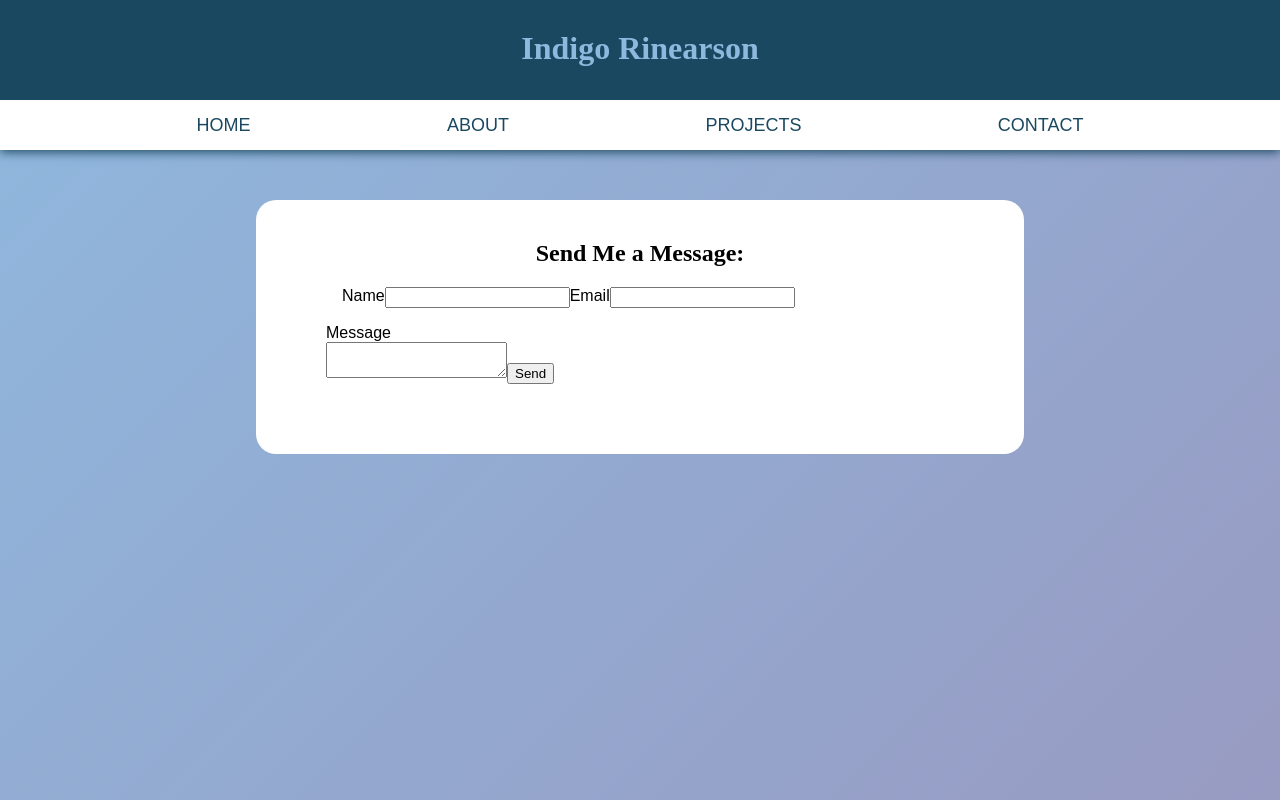
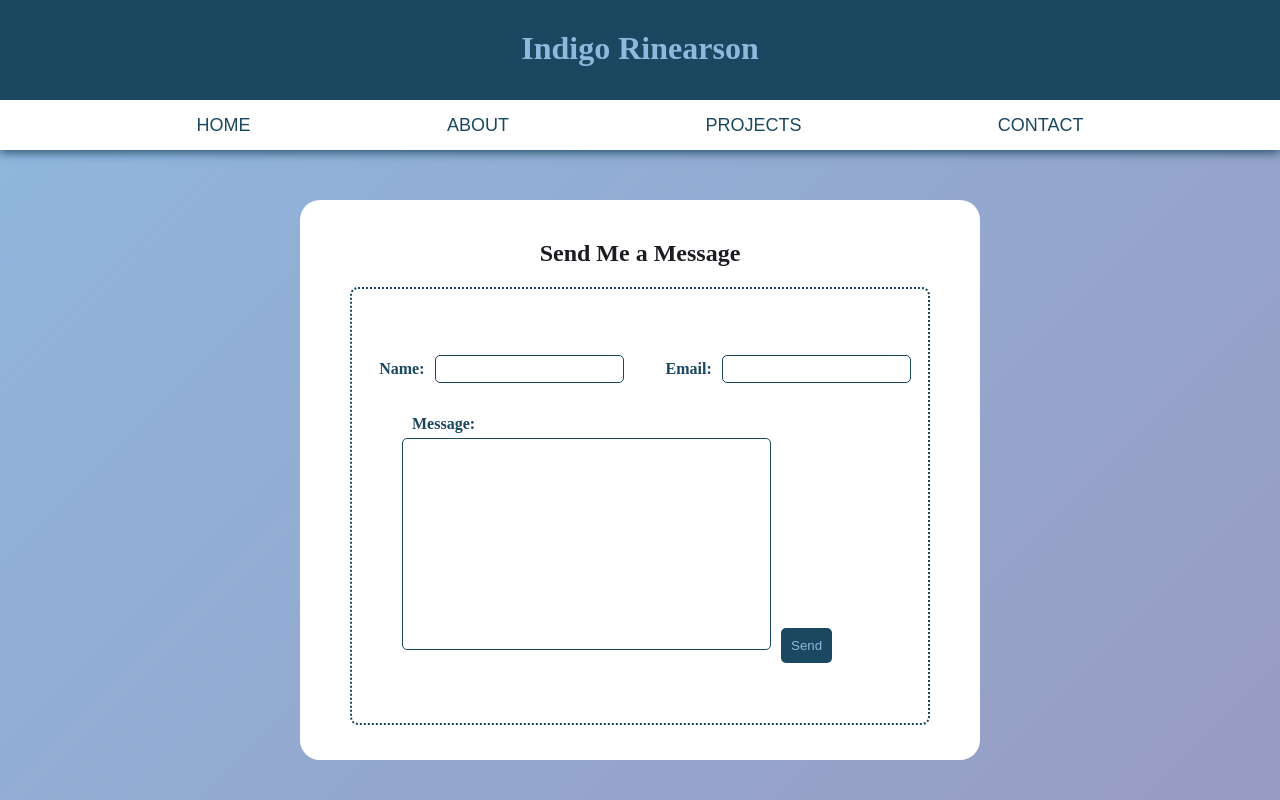
Before and after one commit to indi-rin/portfolio, a React (Create React App) app: page /contact in a window 1280 px wide. Shown: the top 800 px of the page. Built offline with nearby package versions, Linux system fonts and the light colour scheme.

Commit message:
continued contact styling

```diff
--- a/src/components/About/About.style.ts
+++ b/src/components/About/About.style.ts
@@ -6,7 +6,7 @@ export const Container = styled.div`
   background-color: white;
   width: 75%;
   margin: auto;
-  margin-top: 75px;
+  margin-top: 50px;
   text-align: center;
   border-radius: 20px;
   padding: 10px 30px 10px 30px;
@@ -46,3 +46,8 @@ export const Twit = styled(Twitter)`
     color: ${colors.indigoDye};
   }
 `;
+
+export const Links = styled.div`
+  margin-top: 30px;
+  margin-bottom: 15px;
+`;
--- a/src/components/About/About.tsx
+++ b/src/components/About/About.tsx
@@ -1,5 +1,13 @@
 import React, { FC } from "react";
-import { Container, Name, Bio, LinkedIn, GitHub, Twit } from "./About.style";
+import {
+  Container,
+  Name,
+  Bio,
+  LinkedIn,
+  GitHub,
+  Twit,
+  Links,
+} from "./About.style";
 import { Spacer } from "../../App.style";
 
 const About: FC = () => {
@@ -28,6 +36,7 @@ const About: FC = () => {
           Always eager to continue learning and growing, I'm currently in the
           process of learning Ruby on Rails.
         </Bio>
+        <Links>
           <a href="https://www.linkedin.com/in/indigorinearson/">
             <LinkedIn size={40} />
           </a>
@@ -37,6 +46,7 @@ const About: FC = () => {
           <a href="https://twitter.com/indi_rin">
             <Twit size={50} />
           </a>
+        </Links>
       </Container>
     </>
   );
--- a/src/components/Contact/Contact.style.ts
+++ b/src/components/Contact/Contact.style.ts
@@ -4,21 +4,76 @@ import { colors } from "../../App.style";
 export const FormBox = styled.div`
   background-color: white;
   padding: 20px;
-  margin: 50px 20% 50px 20%;
+  width: 50%;
+  margin: auto;
+  margin-top: 50px;
   border-radius: 20px;
 `;
 
 export const FormContent = styled.form`
   margin: 50px;
-  margin-top: 20px;
 `;
 
 export const ContactInfo = styled.div`
   display: flex;
+  justify-content: center;
 `;
 
 export const ContactHeader = styled.h2`
   font-family: Didot, serif;
   font-weight: bold;
   text-align: center;
+  margin-bottom: 20px;
+  color: ${colors.raisinBlack};
 `;
+
+export const SubmitBtn = styled.button`
+  background-color: ${colors.indigoDye};
+  color: ${colors.aero};
+  /* font-family: Didot, serif; */
+  padding: 10px;
+  border-radius: 5px;
+  border: 0px;
+  margin: 10px;
+  &:hover {
+    background-color: ${colors.aero};
+    color: ${colors.indigoDye};
+  }
+`;
+
+export const FormOutline = styled.div`
+  border: 2px dotted ${colors.indigoDye};
+  border-radius: 8px;
+  width: 90%;
+  margin: 15px auto 15px auto;
+  overflow: auto;
+`;
+
+export const FormLabel = styled.label`
+  margin: 5px 10px;
+  font-weight: bold;
+  font-family: Didot, serif;
+  color: ${colors.indigoDye};
+`;
+
+export const FormInput = styled.input`
+  border-radius: 5px;
+  border: 1px solid ${colors.indigoDye};
+  color: ${colors.raisinBlack};
+  padding: 5px;
+`;
+
+export const LabelInputCombo = styled.div`
+  display: flex;
+`;
+
+export const MsgInput = styled.textarea`
+  font-family: Helvetica, sans-serif;
+  border-radius: 5px;
+  border: 1px solid ${colors.indigoDye};
+  color: ${colors.raisinBlack};
+  width: 75%;
+  height: 200px;
+  resize: none;
+  padding: 5px;
+`;
--- a/src/components/Contact/Contact.tsx
+++ b/src/components/Contact/Contact.tsx
@@ -5,6 +5,12 @@ import {
   FormContent,
   ContactInfo,
   ContactHeader,
+  SubmitBtn,
+  FormOutline,
+  FormLabel,
+  FormInput,
+  LabelInputCombo,
+  MsgInput,
 } from "./Contact.style";
 import { Spacer } from "../../App.style";
 
@@ -37,18 +43,26 @@ const Contact: FC = () => {
     <>
       <Spacer />
       <FormBox>
-        <ContactHeader>Send Me a Message:</ContactHeader>
-        <FormContent ref={form} onSubmit={sendEmail}>
-          <ContactInfo>
-            <label>Name</label>
-            <input type="text" name="user_name" />
-            <label>Email</label>
-            <input type="email" name="user_email" />
-          </ContactInfo>
-          <label>Message</label>
-          <textarea name="message" />
-          <input type="submit" value="Send" />
-        </FormContent>
+        <ContactHeader>Send Me a Message</ContactHeader>
+        <FormOutline>
+          <FormContent ref={form} onSubmit={sendEmail}>
+            <ContactInfo>
+              <LabelInputCombo>
+                <FormLabel>Name:</FormLabel>
+                <FormInput type="text" name="user_name" />
+              </LabelInputCombo>
+              <LabelInputCombo>
+                <FormLabel>Email:</FormLabel>
+                <FormInput type="email" name="user_email" />
+              </LabelInputCombo>
+            </ContactInfo>
+            <FormLabel>Message:</FormLabel>
+            <MsgInput name="message" />
+            <SubmitBtn type="submit" value="Send">
+              Send
+            </SubmitBtn>
+          </FormContent>
+        </FormOutline>
       </FormBox>
     </>
   );
```
Lines whose indentation alone changed are shown as unchanged.
